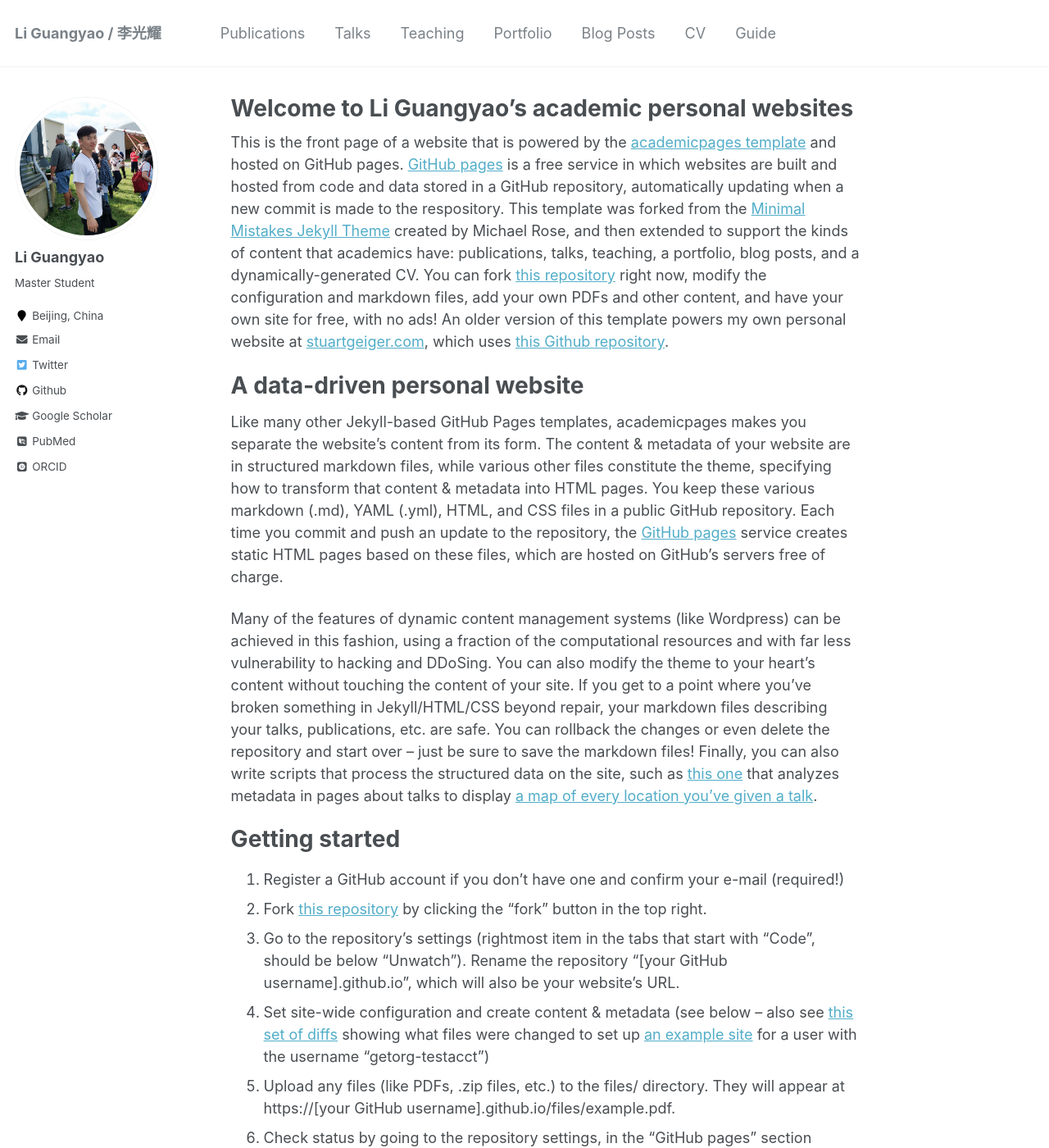
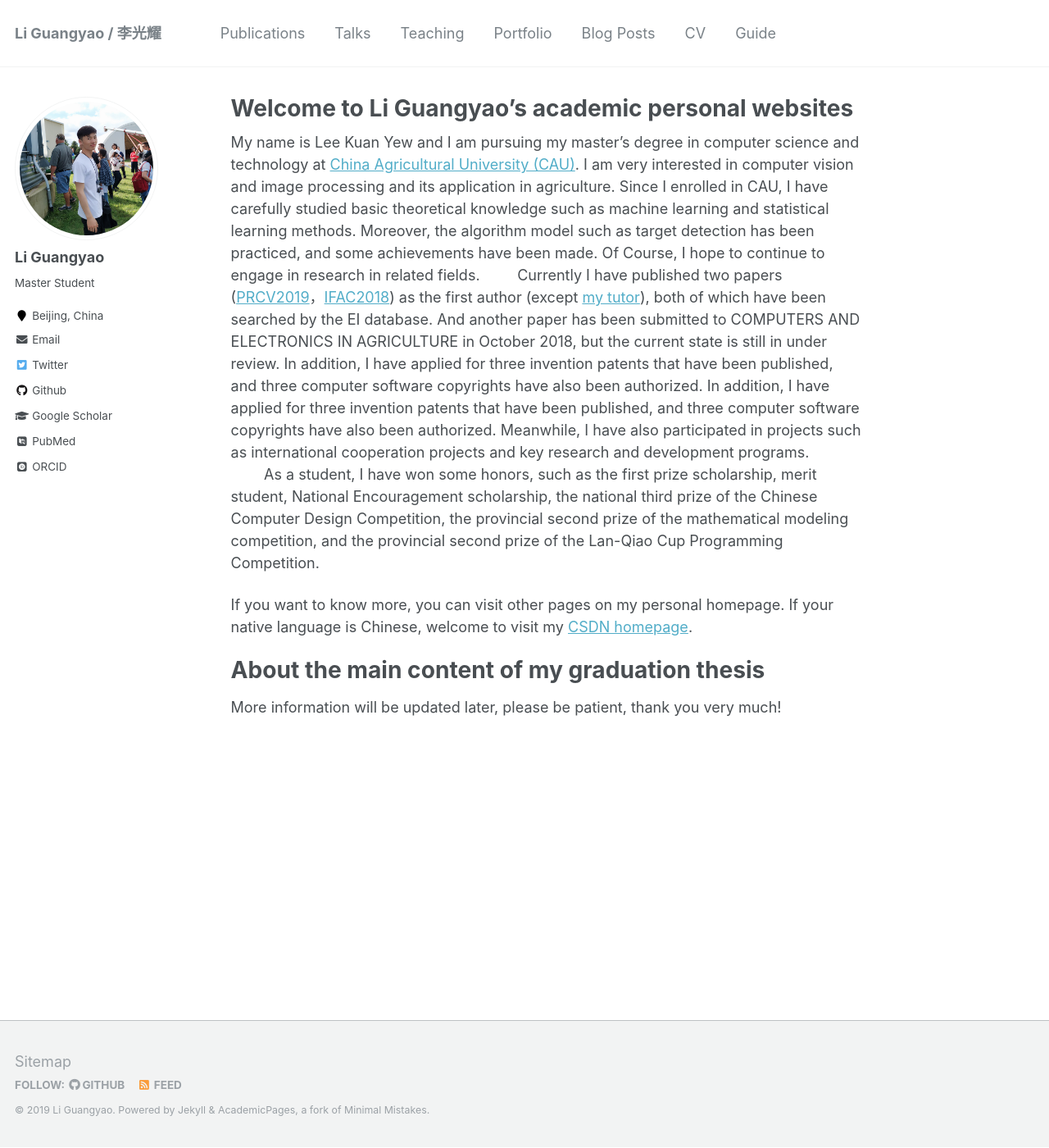
Before and after one commit to ayameyao/ayameyao.github.io_old-version, a Jekyll site: the page built from _pages/about.md, in a window 1280 px wide and 1400 px high. Shown: the whole window at 82% size. Built offline with Jekyll 4.4.1, drawn with Linux system fonts in a browser that asks for light colours; some web fonts are replaced; some of the changed text lies outside the part shown.

Commit message:
Update about.md

```diff
--- a/_pages/about.md
+++ b/_pages/about.md
@@ -8,14 +8,18 @@ redirect_from:
   - /about.html
 ---
 
-This is the front page of a website that is powered by the [academicpages template](https://github.com/academicpages/academicpages.github.io) and hosted on GitHub pages. [GitHub pages](https://pages.github.com) is a free service in which websites are built and hosted from code and data stored in a GitHub repository, automatically updating when a new commit is made to the respository. This template was forked from the [Minimal Mistakes Jekyll Theme](https://mmistakes.github.io/minimal-mistakes/) created by Michael Rose, and then extended to support the kinds of content that academics have: publications, talks, teaching, a portfolio, blog posts, and a dynamically-generated CV. You can fork [this repository](https://github.com/academicpages/academicpages.github.io) right now, modify the configuration and markdown files, add your own PDFs and other content, and have your own site for free, with no ads! An older version of this template powers my own personal website at [stuartgeiger.com](http://stuartgeiger.com), which uses [this Github repository](https://github.com/staeiou/staeiou.github.io).
+My name is Lee Kuan Yew and I am pursuing my master's degree in computer science and technology at [China Agricultural University (CAU)](https://www.cau.edu.cn/). I am very interested in computer vision and image processing and its application in agriculture. Since I enrolled in CAU, I have carefully studied basic theoretical knowledge such as machine learning and statistical learning methods. Moreover, the algorithm model such as target detection has been practiced, and some achievements have been made. Of Course, I hope to continue to engage in research in related fields.
+&nbsp;&nbsp;&nbsp;&nbsp;&nbsp;&nbsp;&nbsp;&nbsp;Currently I have published two papers ([PRCV2019](https://ayameyao.github.io/publication/2019-PRCV)，[IFAC2018](https://ayameyao.github.io/publication/2018-IFAC)) as the first author (except [my tutor](http://faculty.cau.edu.cn/xxdqxy/lzb/list.htm)), both of which have been searched by the EI database. And another paper has been submitted to COMPUTERS AND ELECTRONICS IN AGRICULTURE in October 2018, but the current state is still in under review. In addition, I have applied for three invention patents that have been published, and three computer software copyrights have also been authorized. In addition, I have applied for three invention patents that have been published, and three computer software copyrights have also been authorized. Meanwhile, I have also participated in projects such as international cooperation projects and key research and development programs.
+&nbsp;&nbsp;&nbsp;&nbsp;&nbsp;&nbsp;&nbsp;&nbsp;As a student, I have won some honors, such as the first prize scholarship, merit student, National Encouragement scholarship, the national third prize of the Chinese Computer Design Competition, the provincial second prize of the mathematical modeling competition, and the provincial second prize of the Lan-Qiao Cup Programming Competition.
 
-A data-driven personal website
+If you want to know more, you can visit other pages on my personal homepage.
+If your native language is Chinese, welcome to visit my [CSDN homepage](https://blog.csdn.net/CAU_Ayao).
+
+About the main content of my graduation thesis
 ======
-Like many other Jekyll-based GitHub Pages templates, academicpages makes you separate the website's content from its form. The content & metadata of your website are in structured markdown files, while various other files constitute the theme, specifying how to transform that content & metadata into HTML pages. You keep these various markdown (.md), YAML (.yml), HTML, and CSS files in a public GitHub repository. Each time you commit and push an update to the repository, the [GitHub pages](https://pages.github.com/) service creates static HTML pages based on these files, which are hosted on GitHub's servers free of charge.
+More information will be updated later, please be patient, thank you very much!
 
-Many of the features of dynamic content management systems (like Wordpress) can be achieved in this fashion, using a fraction of the computational resources and with far less vulnerability to hacking and DDoSing. You can also modify the theme to your heart's content without touching the content of your site. If you get to a point where you've broken something in Jekyll/HTML/CSS beyond repair, your markdown files describing your talks, publications, etc. are safe. You can rollback the changes or even delete the repository and start over -- just be sure to save the markdown files! Finally, you can also write scripts that process the structured data on the site, such as [this one](https://github.com/academicpages/academicpages.github.io/blob/master/talkmap.ipynb) that analyzes metadata in pages about talks to display [a map of every location you've given a talk](https://academicpages.github.io/talkmap.html).
-
+{::comment}
 Getting started
 ======
 1. Register a GitHub account if you don't have one and confirm your e-mail (required!)
@@ -24,27 +28,36 @@ Getting started
 1. Set site-wide configuration and create content & metadata (see below -- also see [this set of diffs](http://archive.is/3TPas) showing what files were changed to set up [an example site](https://getorg-testacct.github.io) for a user with the username "getorg-testacct")
 1. Upload any files (like PDFs, .zip files, etc.) to the files/ directory. They will appear at https://[your GitHub username].github.io/files/example.pdf.
 1. Check status by going to the repository settings, in the "GitHub pages" section
+{:/comment}
 
+{::comment}
 Site-wide configuration
 ------
 The main configuration file for the site is in the base directory in [_config.yml](https://github.com/academicpages/academicpages.github.io/blob/master/_config.yml), which defines the content in the sidebars and other site-wide features. You will need to replace the default variables with ones about yourself and your site's github repository. The configuration file for the top menu is in [_data/navigation.yml](https://github.com/academicpages/academicpages.github.io/blob/master/_data/navigation.yml). For example, if you don't have a portfolio or blog posts, you can remove those items from that navigation.yml file to remove them from the header.
-
+{:/comment}
+{::comment}
 Create content & metadata
 ------
 For site content, there is one markdown file for each type of content, which are stored in directories like _publications, _talks, _posts, _teaching, or _pages. For example, each talk is a markdown file in the [_talks directory](https://github.com/academicpages/academicpages.github.io/tree/master/_talks). At the top of each markdown file is structured data in YAML about the talk, which the theme will parse to do lots of cool stuff. The same structured data about a talk is used to generate the list of talks on the [Talks page](https://academicpages.github.io/talks), each [individual page](https://academicpages.github.io/talks/2012-03-01-talk-1) for specific talks, the talks section for the [CV page](https://academicpages.github.io/cv), and the [map of places you've given a talk](https://academicpages.github.io/talkmap.html) (if you run this [python file](https://github.com/academicpages/academicpages.github.io/blob/master/talkmap.py) or [Jupyter notebook](https://github.com/academicpages/academicpages.github.io/blob/master/talkmap.ipynb), which creates the HTML for the map based on the contents of the _talks directory).
-
+{:/comment}
+{::comment}
 **Markdown generator**
-
+{:/comment}
+{::comment}
 I have also created [a set of Jupyter notebooks](https://github.com/academicpages/academicpages.github.io/tree/master/markdown_generator
 ) that converts a CSV containing structured data about talks or presentations into individual markdown files that will be properly formatted for the academicpages template. The sample CSVs in that directory are the ones I used to create my own personal website at stuartgeiger.com. My usual workflow is that I keep a spreadsheet of my publications and talks, then run the code in these notebooks to generate the markdown files, then commit and push them to the GitHub repository.
-
+{:/comment}
+{::comment}
 How to edit your site's GitHub repository
 ------
 Many people use a git client to create files on their local computer and then push them to GitHub's servers. If you are not familiar with git, you can directly edit these configuration and markdown files directly in the github.com interface. Navigate to a file (like [this one](https://github.com/academicpages/academicpages.github.io/blob/master/_talks/2012-03-01-talk-1.md) and click the pencil icon in the top right of the content preview (to the right of the "Raw | Blame | History" buttons). You can delete a file by clicking the trashcan icon to the right of the pencil icon. You can also create new files or upload files by navigating to a directory and clicking the "Create new file" or "Upload files" buttons.
-
+{:/comment}
+{::comment}
 Example: editing a markdown file for a talk
 ![Editing a markdown file for a talk](/images/editing-talk.png)
-
+{:/comment}
+{::comment}
 For more info
 ------
 More info about configuring academicpages can be found in [the guide](https://academicpages.github.io/markdown/). The [guides for the Minimal Mistakes theme](https://mmistakes.github.io/minimal-mistakes/docs/configuration/) (which this theme was forked from) might also be helpful.
+{:/comment}
```
